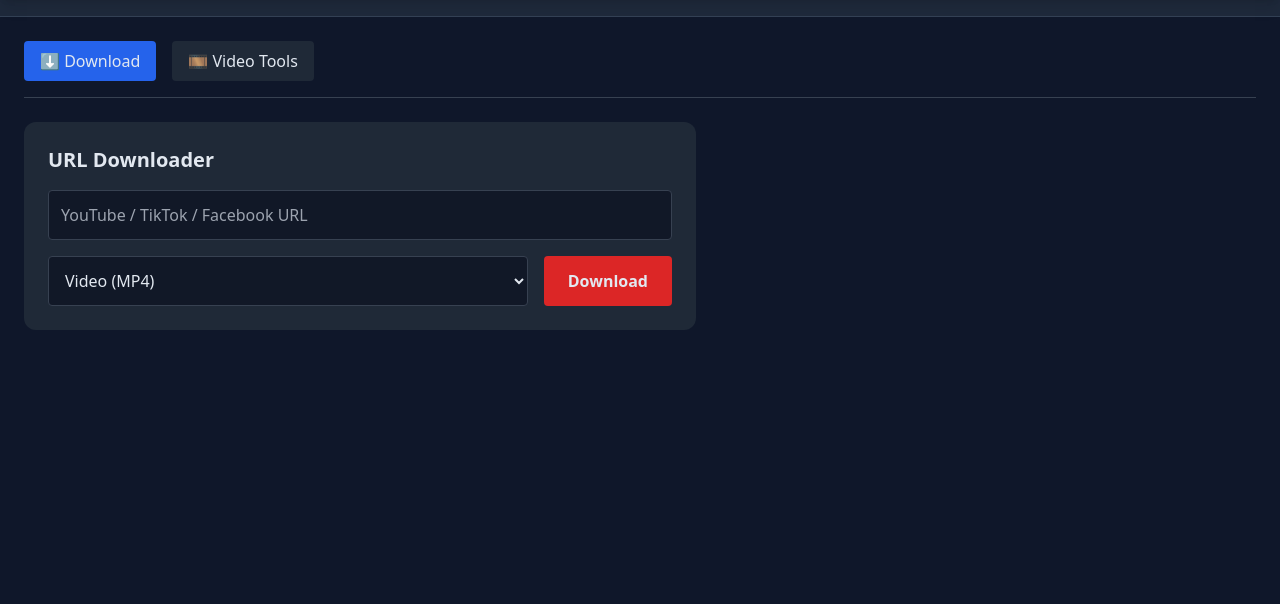
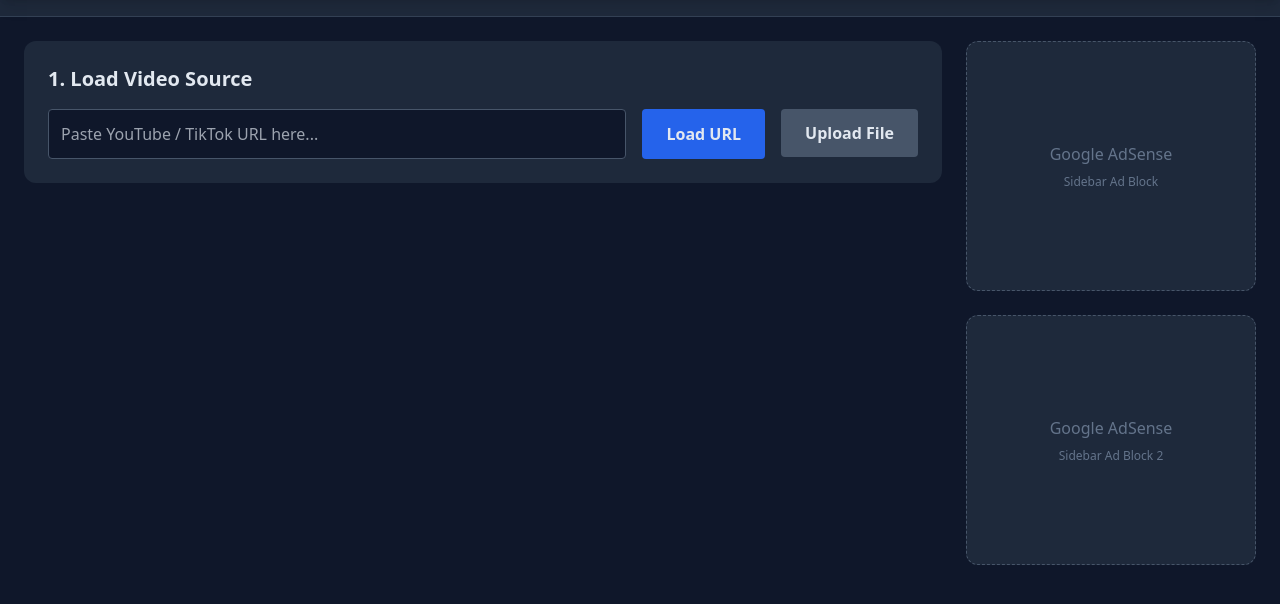
Before and after one commit to MedramyMH/tunisie, a FastAPI app: page /downloader in a window 1280 px wide. Shown: the part 65-669 px from the top of the page. Run offline with FastAPI, Linux system fonts and the light colour scheme; parts of the project's set-up code (start-up, migrations or seed data) failed here and were passed over; some libraries are stand-ins or nearby versions.

Commit message:
Modify downloader template for video editing features
Updated the downloader template to reflect changes in functionality and layout for video editing.

```diff
--- a/app/templates/downloader.html
+++ b/app/templates/downloader.html
@@ -1,174 +1,177 @@
 {% extends "base.html" %}
-{% block title %}Downloader & Editor - TunisiaHub{% endblock %}
+{% block title %}Video Editor - TunisiaHub{% endblock %}
 {% block content %}
-<div class="flex gap-4 mb-6 border-b border-gray-700 pb-4">
-    <button onclick="showTab('tab-download')" class="tab-btn px-4 py-2 rounded bg-blue-600">⬇️ Download</button>
-    <button onclick="showTab('tab-tools')" class="tab-btn px-4 py-2 rounded bg-gray-800 hover:bg-gray-700">🎞️ Video Tools</button>
-</div>
+<div class="grid grid-cols-1 lg:grid-cols-4 gap-6">
 
-<!-- TAB 1: DOWNLOAD -->
-<div id="tab-download" class="tab-content">
-    <div class="bg-gray-800 p-6 rounded-xl max-w-2xl">
-        <h3 class="text-xl font-bold mb-4">URL Downloader</h3>
-        <input type="text" id="dl-url" placeholder="YouTube / TikTok / Facebook URL" class="w-full bg-gray-900 p-3 rounded mb-4 border border-gray-700">
-        <div class="flex gap-4">
-            <select id="dl-format" class="flex-1 bg-gray-900 p-3 rounded border border-gray-700">
-                <option value="mp4">Video (MP4)</option>
-                <option value="mp3">Audio (MP3)</option>
-            </select>
-            <button onclick="startDownload()" id="btn-dl" class="bg-red-600 px-6 py-3 rounded font-bold hover:bg-red-700">Download</button>
+    <!-- Main Editor Workspace -->
+    <div class="lg:col-span-3 space-y-6">
+
+        <!-- Step 1: Load Video -->
+        <div class="bg-slate-800 p-6 rounded-xl">
+            <h3 class="text-xl font-bold mb-4">1. Load Video Source</h3>
+            <div class="flex gap-4">
+                <input type="text" id="source-url" placeholder="Paste YouTube / TikTok URL here..." class="flex-1 bg-slate-900 p-3 rounded border border-slate-600">
+                <button onclick="loadFromUrl()" id="btn-load-url" class="bg-blue-600 px-6 py-3 rounded font-bold hover:bg-blue-700">Load URL</button>
+                <div class="relative">
+                    <input type="file" id="source-file" accept="video/*" class="hidden" onchange="loadFromFile()">
+                    <button onclick="document.getElementById('source-file').click()" class="bg-slate-600 px-6 py-3 rounded font-bold hover:bg-slate-500">Upload File</button>
+                </div>
+            </div>
+            <p id="load-status" class="text-sm text-slate-400 mt-3 hidden">Downloading/Uploading... Please wait.</p>
         </div>
-        <p id="dl-status" class="text-sm text-gray-400 mt-4 text-center hidden">Processing... This might take a minute.</p>
-    </div>
-</div>
 
-<!-- TAB 2: EDITOR TOOLS -->
-<div id="tab-tools" class="tab-content hidden">
-    <div class="grid grid-cols-2 gap-6">
-        <!-- Left Column: Inputs -->
-        <div class="space-y-4">
-            <div class="bg-gray-800 p-4 rounded-xl">
-                <h4 class="font-bold mb-2">1. Upload Base Video *</h4>
-                <input type="file" id="base-video" accept="video/*" class="w-full bg-gray-900 p-2 rounded border border-gray-700">
+        <!-- Step 2: Editor (Hidden until video loads) -->
+        <div id="editor-workspace" class="hidden space-y-6">
+            <!-- Preview Area -->
+            <div class="bg-slate-800 p-4 rounded-xl flex items-center gap-6">
+                <img id="video-thumbnail" src="" class="w-64 h-36 object-cover rounded bg-slate-900">
+                <div>
+                    <h4 class="font-bold text-lg mb-2">Video Preview</h4>
+                    <p class="text-slate-400 text-sm">Duration: <span id="video-duration" class="text-white font-mono">00:00</span></p>
+                    <p class="text-slate-400 text-sm mt-1">Adjust settings on the right, then export.</p>
+                </div>
             </div>
 
-            <!-- Tool Options -->
-            <div class="bg-gray-800 p-4 rounded-xl">
-                <h4 class="font-bold mb-2">2. Select Tool</h4>
-                <select id="tool-select" onchange="toggleToolOptions()" class="w-full bg-gray-900 p-2 rounded border border-gray-700 mb-3">
-                    <option value="trim">✂️ Trim / Cut</option>
-                    <option value="extract_audio">🎵 Extract Audio (MP3)</option>
-                    <option value="watermark">🖼️ Add Watermark</option>
-                    <option value="replace_audio">🔁 Replace Audio Track</option>
-                    <option value="merge">📎 Merge Two Videos</option>
-                    <option value="volume">🔊 Adjust Volume</option>
-                </select>
+            <!-- Timeline / Slider Controls -->
+            <div class="bg-slate-800 p-6 rounded-xl space-y-6">
+                <h4 class="font-bold">Timeline & Adjustments</h4>
 
-                <!-- Trim Options -->
-                <div id="opt-trim" class="tool-opt space-y-2">
-                    <label class="text-sm">Start (seconds)</label>
-                    <input type="number" id="trim-start" value="0" class="w-full bg-gray-900 p-2 rounded border border-gray-700">
-                    <label class="text-sm">End (seconds)</label>
-                    <input type="number" id="trim-end" value="60" class="w-full bg-gray-900 p-2 rounded border border-gray-700">
+                <div>
+                    <label class="flex justify-between text-sm mb-2"><span>Trim Start</span><span id="val-start" class="text-blue-400">00:00</span></label>
+                    <input type="range" id="trim-start" min="0" max="100" value="0" step="0.1" oninput="updateSliderValues()" class="w-full accent-blue-500">
                 </div>
 
-                <!-- Watermark Options -->
-                <div id="opt-watermark" class="tool-opt hidden">
-                    <label class="text-sm block mb-2">Upload Image Logo</label>
-                    <input type="file" id="watermark-img" accept="image/*" class="w-full bg-gray-900 p-2 rounded border border-gray-700">
+                <div>
+                    <label class="flex justify-between text-sm mb-2"><span>Trim End</span><span id="val-end" class="text-blue-400">00:00</span></label>
+                    <input type="range" id="trim-end" min="0" max="100" value="100" step="0.1" oninput="updateSliderValues()" class="w-full accent-blue-500">
                 </div>
 
-                <!-- Replace Audio Options -->
-                <div id="opt-replace_audio" class="tool-opt hidden">
-                    <label class="text-sm block mb-2">Upload New Audio Track</label>
-                    <input type="file" id="new-audio" accept="audio/*" class="w-full bg-gray-900 p-2 rounded border border-gray-700">
+                <div class="grid grid-cols-2 gap-4">
+                    <div>
+                        <label class="text-sm mb-1 block">Volume (1.0 = Normal)</label>
+                        <input type="number" id="volume" value="1.0" step="0.1" min="0" max="5" class="w-full bg-slate-900 p-2 rounded border border-slate-600">
+                    </div>
+                    <div>
+                        <label class="text-sm mb-1 block">Speed (1.0 = Normal)</label>
+                        <select id="speed" class="w-full bg-slate-900 p-2 rounded border border-slate-600">
+                            <option value="0.5">0.5x (Slow)</option>
+                            <option value="1.0" selected>1.0x (Normal)</option>
+                            <option value="1.5">1.5x</option>
+                            <option value="2.0">2.0x (Fast)</option>
+                        </select>
+                    </div>
                 </div>
 
-                <!-- Merge Options -->
-                <div id="opt-merge" class="tool-opt hidden">
-                    <label class="text-sm block mb-2">Upload Second Video</label>
-                    <input type="file" id="second-video" accept="video/*" class="w-full bg-gray-900 p-2 rounded border border-gray-700">
-                </div>
-
-                <!-- Volume Options -->
-                <div id="opt-volume" class="tool-opt hidden">
-                    <label class="text-sm block mb-2">Volume Multiplier (1.0 = normal, 2.0 = double)</label>
-                    <input type="number" id="vol-mult" step="0.1" value="1.0" class="w-full bg-gray-900 p-2 rounded border border-gray-700">
-                </div>
+                <button onclick="exportVideo()" id="btn-export" class="w-full bg-purple-600 p-4 rounded font-bold text-lg hover:bg-purple-700">
+                    🚀 Export Edited Video
+                </button>
+                <p id="export-status" class="text-sm text-slate-400 text-center hidden">Rendering via FFmpeg... This will take a few minutes.</p>
             </div>
-            <button onclick="processVideo()" id="btn-process" class="w-full bg-purple-600 p-3 rounded font-bold hover:bg-purple-700">Apply Tool</button>
-            <p id="process-status" class="text-sm text-gray-400 text-center hidden">Processing via FFmpeg... Please wait.</p>
-        </div>
-
-        <!-- Right Column: Ad Space -->
-        <div class="bg-gray-800 p-4 text-center min-h-[400px] flex items-center justify-center text-gray-600 border border-dashed border-gray-700">
-            Google AdSense Placeholder
         </div>
     </div>
+
+    <!-- Right Sidebar (Ads & Info) -->
+    <div class="space-y-6">
+        <div class="bg-slate-800 p-4 text-center min-h-[250px] flex flex-col items-center justify-center text-slate-500 border border-dashed border-slate-600 rounded-xl">
+            <p>Google AdSense</p>
+            <p class="text-xs mt-2">Sidebar Ad Block</p>
+        </div>
+        <div class="bg-slate-800 p-4 text-center min-h-[250px] flex flex-col items-center justify-center text-slate-500 border border-dashed border-slate-600 rounded-xl">
+            <p>Google AdSense</p>
+            <p class="text-xs mt-2">Sidebar Ad Block 2</p>
+        </div>
+    </div>
+
 </div>
 
 <script>
-    function showTab(id) {
-        document.querySelectorAll('.tab-content').forEach(el => el.classList.add('hidden'));
-        document.getElementById(id).classList.remove('hidden');
-        document.querySelectorAll('.tab-btn').forEach(btn => { btn.classList.remove('bg-blue-600'); btn.classList.add('bg-gray-800'); });
-        event.target.classList.remove('bg-gray-800');
-        event.target.classList.add('bg-blue-600');
+    let currentJobId = null;
+    let maxDuration = 0;
+
+    function formatTime(s) {
+        const m = Math.floor(s / 60);
+        const sec = (s % 60).toFixed(1);
+        return `${m.toString().padStart(2, '0')}:${sec.padStart(4, '0')}`;
     }
 
-    function toggleToolOptions() {
-        const tool = document.getElementById('tool-select').value;
-        document.querySelectorAll('.tool-opt').forEach(el => el.classList.add('hidden'));
-        const opt = document.getElementById('opt-' + tool);
-        if(opt) opt.classList.remove('hidden');
+    async function loadFromUrl() {
+        const url = document.getElementById('source-url').value;
+        if(!url) return alert("Enter URL");
+        const status = document.getElementById('load-status');
+        status.classList.remove('hidden'); status.innerText = "Fetching video from URL... (This takes time)";
+
+        const fd = new FormData(); fd.append('url', url);
+        try {
+            const res = await fetch('/api/editor/load', { method: 'POST', body: fd });
+            if(!res.ok) throw new Error(await res.text());
+            const data = await res.json();
+            initEditorWorkspace(data);
+        } catch(e) { status.innerText = "Error: " + e.message; }
     }
 
-    async function startDownload() {
-        const url = document.getElementById('dl-url').value;
-        if(!url) return alert("Enter URL");
-        const btn = document.getElementById('btn-dl');
-        const status = document.getElementById('dl-status');
-        btn.disabled = true; status.classList.remove('hidden'); status.innerText = "Fetching metadata & downloading...";
+    async function loadFromFile() {
+        const file = document.getElementById('source-file').files[0];
+        if(!file) return;
+        const status = document.getElementById('load-status');
+        status.classList.remove('hidden'); status.innerText = "Uploading local file...";
+
+        const fd = new FormData(); fd.append('file', file);
+        try {
+            const res = await fetch('/api/editor/load', { method: 'POST', body: fd });
+            if(!res.ok) throw new Error(await res.text());
+            const data = await res.json();
+            initEditorWorkspace(data);
+        } catch(e) { status.innerText = "Error: " + e.message; }
+    }
+
+    function initEditorWorkspace(data) {
+        currentJobId = data.job_id;
+        maxDuration = data.duration;
+
+        document.getElementById('video-thumbnail').src = data.thumbnail;
+        document.getElementById('video-duration').innerText = formatTime(maxDuration);
+
+        const startSlider = document.getElementById('trim-start');
+        const endSlider = document.getElementById('trim-end');
+        startSlider.max = maxDuration; startSlider.value = 0;
+        endSlider.max = maxDuration; endSlider.value = maxDuration;
+
+        document.getElementById('editor-workspace').classList.remove('hidden');
+        document.getElementById('load-status').innerText = "Video loaded successfully!";
+        updateSliderValues();
+    }
+
+    function updateSliderValues() {
+        const start = parseFloat(document.getElementById('trim-start').value);
+        const end = parseFloat(document.getElementById('trim-end').value);
+        document.getElementById('val-start').innerText = formatTime(start);
+        document.getElementById('val-end').innerText = formatTime(end);
+    }
+
+    async function exportVideo() {
+        if(!currentJobId) return;
+        const btn = document.getElementById('btn-export');
+        const status = document.getElementById('export-status');
+        btn.disabled = true; status.classList.remove('hidden'); status.innerText = "Rendering...";
 
         const fd = new FormData();
-        fd.append('url', url);
-        fd.append('format', document.getElementById('dl-format').value);
+        fd.append('job_id', currentJobId);
+        fd.append('start_time', document.getElementById('trim-start').value);
+        fd.append('end_time', document.getElementById('trim-end').value);
+        fd.append('volume', document.getElementById('volume').value);
+        fd.append('speed', document.getElementById('speed').value);
 
         try {
-            const res = await fetch('/api/download', { method: 'POST', body: fd });
+            const res = await fetch('/api/editor/export', { method: 'POST', body: fd });
             if(!res.ok) throw new Error(await res.text());
             const blob = await res.blob();
             const a = document.createElement('a');
-            a.href = URL.createObjectURL(blob); a.download = `download.${document.getElementById('dl-format').value}`; a.click();
-            status.innerText = "Done! File saved.";
-        } catch(e) {
-            status.innerText = "Error: " + e.message;
-        } finally {
-            btn.disabled = false;
-        }
-    }
-
-    async function processVideo() {
-        const baseVideo = document.getElementById('base-video').files[0];
-        if(!baseVideo) return alert("Upload a base video first");
-
-        const tool = document.getElementById('tool-select').value;
-        const btn = document.getElementById('btn-process');
-        const status = document.getElementById('process-status');
-        btn.disabled = true; status.classList.remove('hidden'); status.innerText = "Uploading & processing... (This uses CPU heavily)";
-
-        const fd = new FormData();
-        fd.append('video_file', baseVideo);
-        fd.append('tool', tool);
-
-        if(tool === 'trim') {
-            fd.append('start_time', document.getElementById('trim-start').value);
-            fd.append('end_time', document.getElementById('trim-end').value);
-        } else if(tool === 'watermark') {
-            const img = document.getElementById('watermark-img').files[0];
-            if(!img) return alert("Need image"); fd.append('watermark_image', img);
-        } else if(tool === 'replace_audio') {
-            const aud = document.getElementById('new-audio').files[0];
-            if(!aud) return alert("Need audio"); fd.append('new_audio', aud);
-        } else if(tool === 'merge') {
-            const vid2 = document.getElementById('second-video').files[0];
-            if(!vid2) return alert("Need second video"); fd.append('video_file_2', vid2);
-        } else if(tool === 'volume') {
-            fd.append('volume_multiplier', document.getElementById('vol-mult').value);
-        }
-
-        try {
-            const res = await fetch('/api/process-video', { method: 'POST', body: fd });
-            if(!res.ok) throw new Error(await res.text());
-            const blob = await res.blob();
-            const a = document.createElement('a');
-            a.href = URL.createObjectURL(blob); a.download = `edited_${tool}.mp4`; a.click();
-            status.innerText = "Done!";
-        } catch(e) {
-            status.innerText = "Error: " + e.message;
-        } finally {
-            btn.disabled = false;
-        }
+            a.href = URL.createObjectURL(blob);
+            a.download = `edited_${currentJobId}.mp4`;
+            a.click();
+            status.innerText = "Done! File downloaded.";
+        } catch(e) { status.innerText = "Error: " + e.message; }
+        finally { btn.disabled = false; }
     }
 </script>
 {% endblock %}
```
